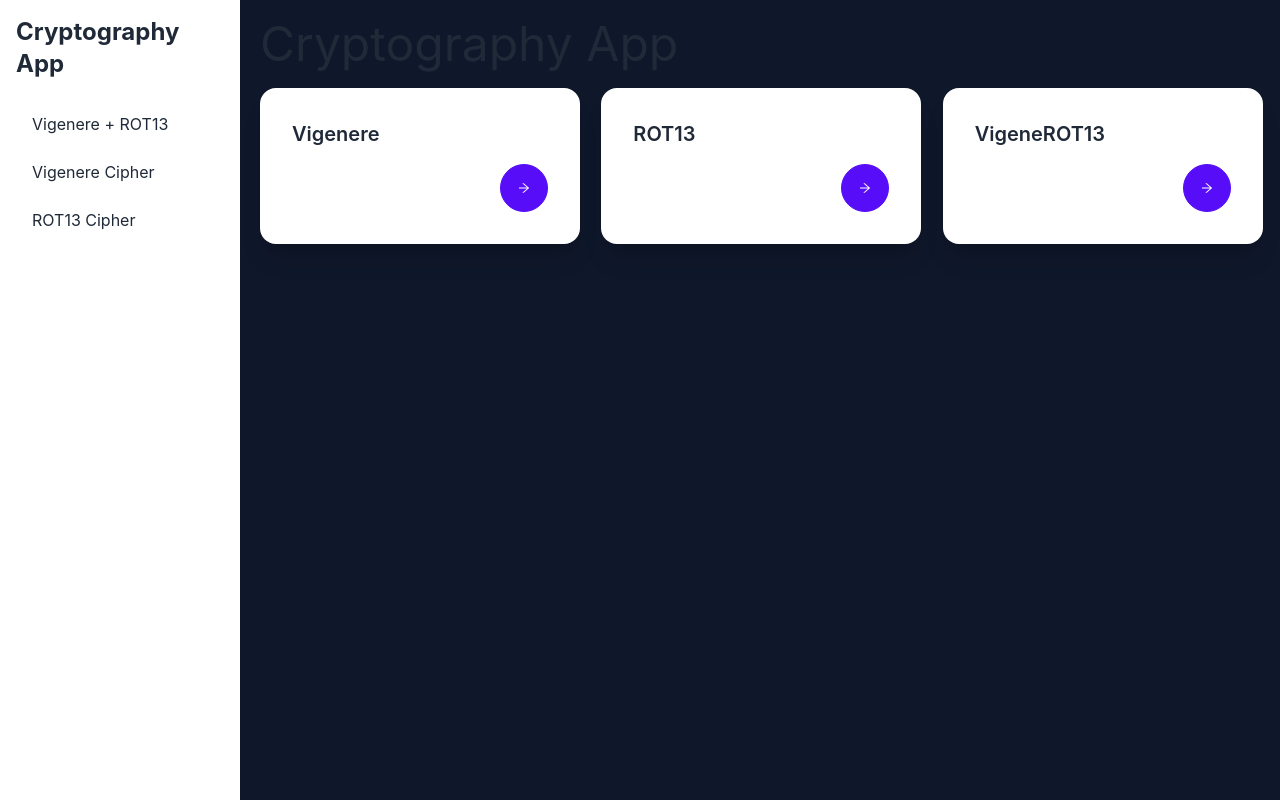
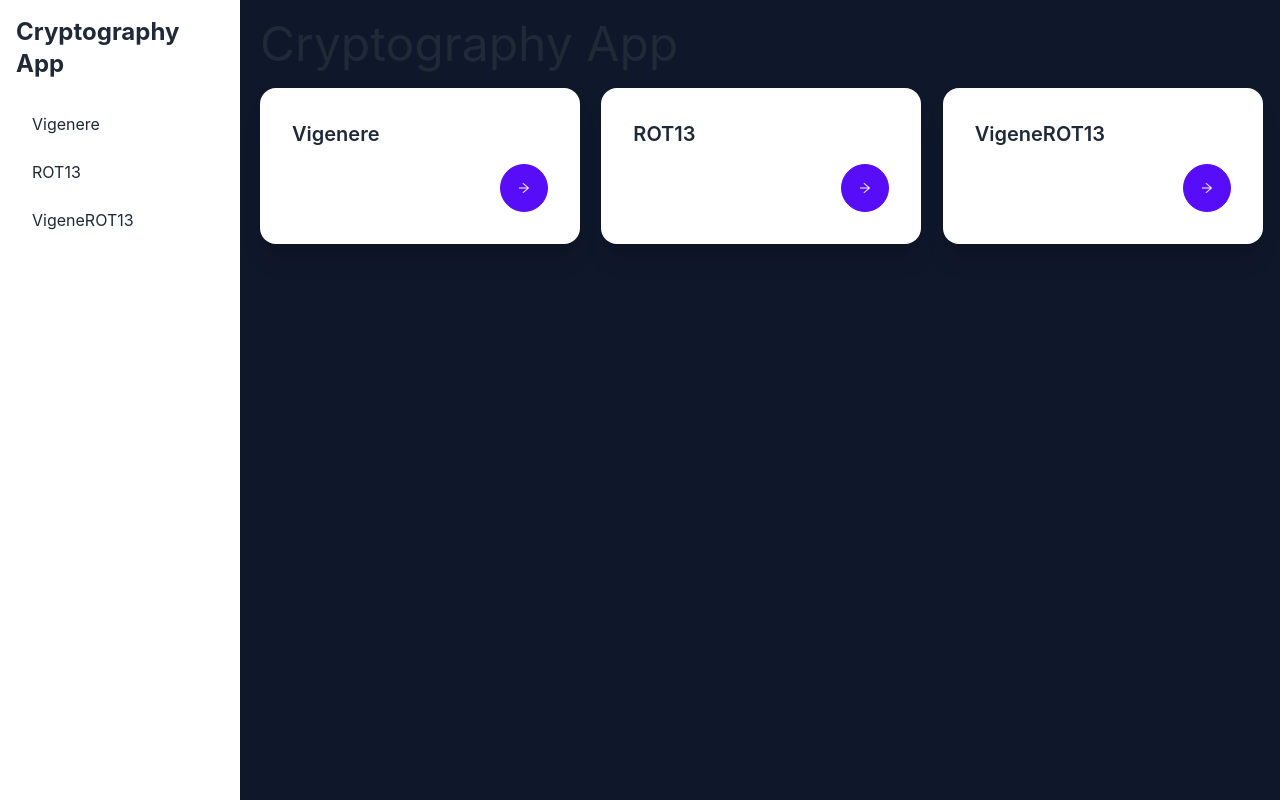
Before and after one commit to Calvin-C-M/uas-kripto-22, a Next.js app: page / in a window 1280 px wide. Built offline with nearby package versions, Linux system fonts and the light colour scheme.

Commit message:
Deleted sidebar +  mapped menu list on sidebar

```diff
--- a/components/Layout.jsx
+++ b/components/Layout.jsx
@@ -1,5 +1,6 @@
-import Sidebar from "./Sidebar";
+import MENULIST from "../constants/MenuList";
 import { AiOutlineMenu } from "react-icons/ai";
+import Link from "next/link";
 
 const Layout = ({ children }) => {
     return (
@@ -12,7 +13,20 @@
                     <AiOutlineMenu />
                 </label>
             </main>
-            <Sidebar />
+            <div className="drawer-side">
+                <label htmlFor="my-drawer-2" className="drawer-overlay"></label>
+                <ul className="menu p-4 w-60 bg-base-100 text-base-content">
+                    <header className="mb-5">
+                        <h1 className="text-2xl font-bold">Cryptography App</h1>
+                    </header>
+                {/* <!-- Sidebar content here --> */}
+                    { MENULIST.map(list => <li key={list.id}>
+                        <Link href={list.link}>
+                            { list.title }
+                        </Link>
+                    </li>) }
+                </ul>
+            </div>
         </div>
     );
 }
--- a/components/Sidebar.jsx
+++ /dev/null
@@ -1,18 +0,0 @@
-const Sidebar = () => {
-    return (
-        <div className="drawer-side">
-            <label htmlFor="my-drawer-2" className="drawer-overlay"></label>
-            <ul className="menu p-4 w-60 bg-base-100 text-base-content">
-                <header className="mb-5">
-                    <h1 className="text-2xl font-bold">Cryptography App</h1>
-                </header>
-            {/* <!-- Sidebar content here --> */}
-                <li><a>Vigenere + ROT13</a></li>
-                <li><a>Vigenere Cipher</a></li>
-                <li><a>ROT13 Cipher</a></li>
-            </ul>
-        </div>
-    );
-}
-
-export default Sidebar;
```
